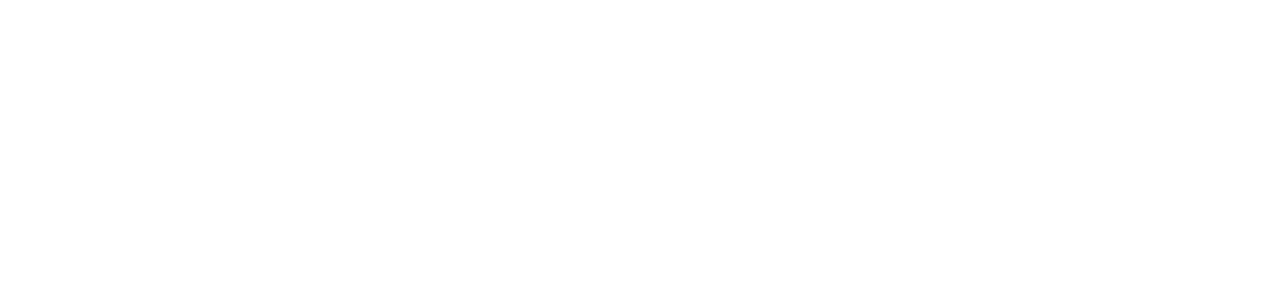
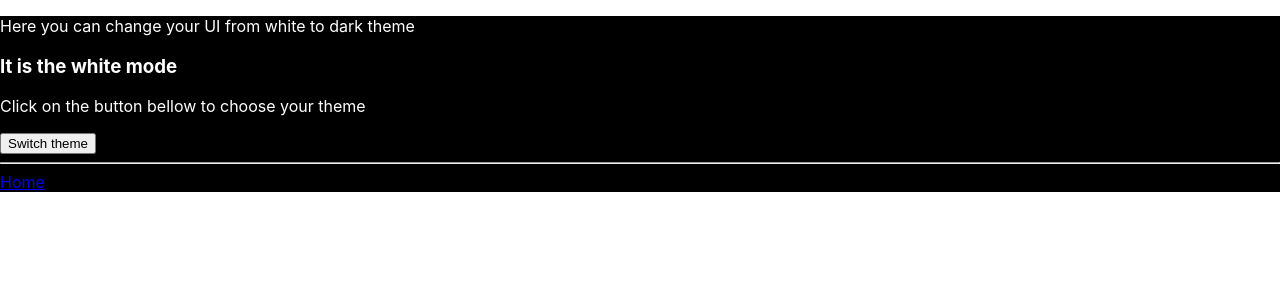
Before and after one commit to danugarri/practising-react-testing, a React (Create React App) app: page /welcome in a window 1280 px wide. Before the commit this address had no page. Shown: the top 300 px of the page. Built offline with nearby package versions, Linux system fonts and the light colour scheme.

Commit message:
added Welcome component

```diff
--- a/src/App.js
+++ b/src/App.js
@@ -19,7 +19,8 @@ function App() {
         </a>
       </header>
       <Greeting />
-      <NavLink to = 'snaphot'>Snapshot component</NavLink>
+      <NavLink to = 'snaphot'>Snapshot component</NavLink><hr />
+      <NavLink to = 'welcome'>Customise your theme</NavLink>
     </div>
   );
 }
--- /dev/null
+++ b/src/components/welcome/Welcome.css
@@ -0,0 +1,8 @@
+.white{
+    background-color: #FFF;
+    color: #000;
+}
+.dark{
+      background-color: #000;
+      color: #FFF
+}
--- /dev/null
+++ b/src/components/welcome/Welcome.jsx
@@ -0,0 +1,20 @@
+import React,{ useState} from 'react';
+import { NavLink } from 'react-router-dom';
+import './Welcome.css';
+
+export const Welcome = () => {
+    const [nightMode, setNightMode]= useState(false);
+    const handleNightMode= () => setNightMode(!nightMode);
+    const customTheme= nightMode ? 'white' : 'dark'
+
+  return (
+    <div className= {customTheme}>
+        <p>Here you can change your UI from white to dark theme</p>
+       { !nightMode && <h3>It is the white mode</h3>}
+       { nightMode && <h3>It is the dark mode</h3>}
+        <p>Click on the button bellow to choose your theme</p>
+        <button onClick = {handleNightMode}>Switch theme</button><hr/>
+        <NavLink to ='/'>Home</NavLink>
+    </div>
+  )
+}
--- a/src/index.js
+++ b/src/index.js
@@ -5,6 +5,7 @@ import './index.css';
 import { SnapshotComponent } from './components/snapshotComponent/SnapshotComponent';
 import App from './App';
 import reportWebVitals from './reportWebVitals';
+import { Welcome } from './components/welcome/Welcome';
 
 const root = ReactDOM.createRoot(document.getElementById('root'));
 root.render(
@@ -14,6 +15,8 @@ root.render(
         </Route>
         <Route path="snaphot" element={<SnapshotComponent />}>
         </Route>
+        <Route path="welcome" element={<Welcome />}>
+        </Route>
       </Routes>
    </Router>
 );
```
